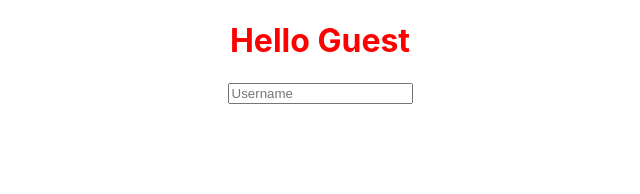
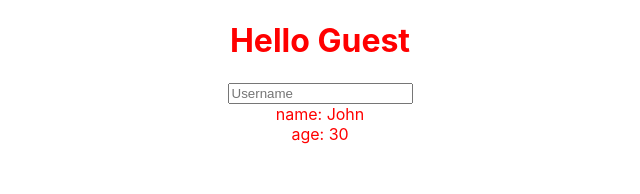
Before and after one commit to ayseglaydgan/Scrimba-FrontEnd-Projects, a React (Create React App) app in the folder React/hello-react/: page / in a window 1280 px wide. Shown: the top 194 px of the page, without its empty margins (320-960 px from the left). Built offline with nearby package versions, Linux system fonts and the light colour scheme.

Commit message:
probs are used firstly

```diff
--- a/React/hello-react/src/App.js
+++ b/React/hello-react/src/App.js
@@ -1,7 +1,7 @@
 import './App.css';
 import React from 'react';
-import Header from './components/Header';
 import Login from './components/Login';
+import User from './components/User';
 
 const name="John";
 const age=30;
@@ -9,14 +9,16 @@ const isLoggedin=false;
 
 
 function App() {
-  return <div className="App">
+  return (<div className="App">
     {/* { isLoggedin ? <h1>Hello {name}</h1> : <h1>Hello Guest</h1> } */
     isLoggedin && <h1>Hello {name}</h1>
     }
     {
       !isLoggedin && <div> <h1>Hello Guest</h1> <Login /> </div>
     }
-    </div>
+
+    {<User name={name} age={age} />}
+    </div>);
 
 }
 
--- /dev/null
+++ b/React/hello-react/src/components/User.js
@@ -0,0 +1,12 @@
+import React from 'react'
+
+function User(props) {
+  return (
+    <div>
+        <div>name: {props.name}</div>
+        <div>age: {props.age}</div>
+    </div>
+  )
+}
+
+export default User
```
